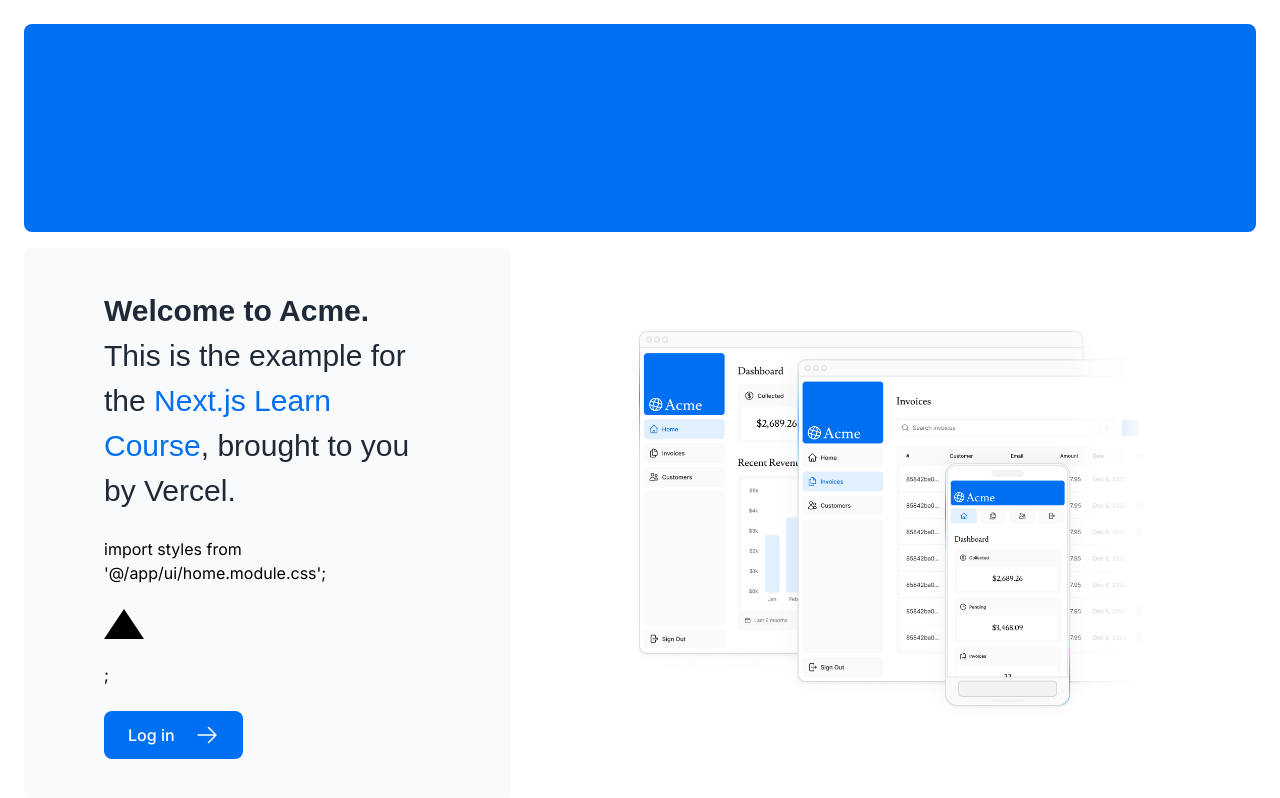
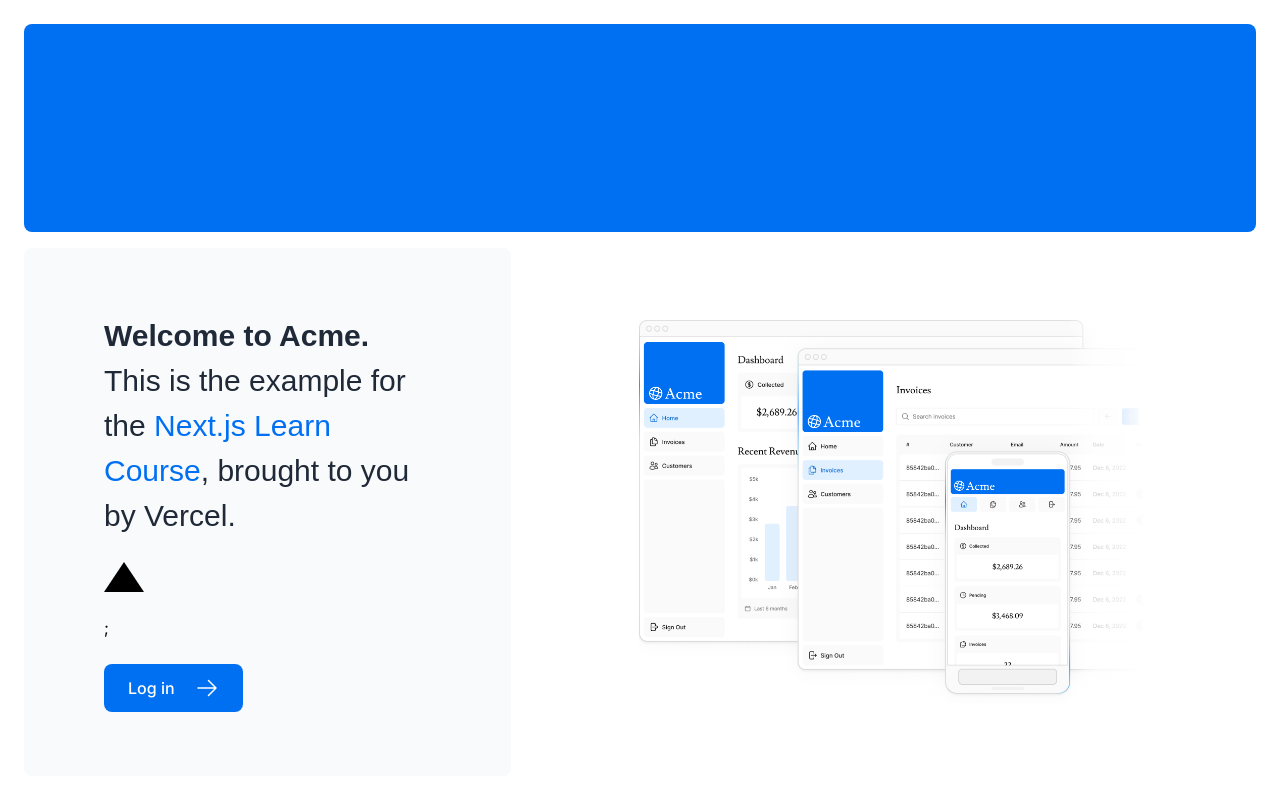
Before and after one commit to viciorog/learn-next-js, a Next.js app: page / in a window 1280 px wide. Shown: the top 798 px of the page. Built offline with nearby package versions, Linux system fonts and the light colour scheme; a web font is replaced by a local one.

Commit message:
Update page.tsx

```diff
--- a/app/page.tsx
+++ b/app/page.tsx
@@ -22,7 +22,6 @@ export default function Page() {
             </a>
             , brought to you by Vercel.
           </p>
-          import styles from '@/app/ui/home.module.css';
           <div className={styles.shape} />;
           <Link
             href="/login"
```
